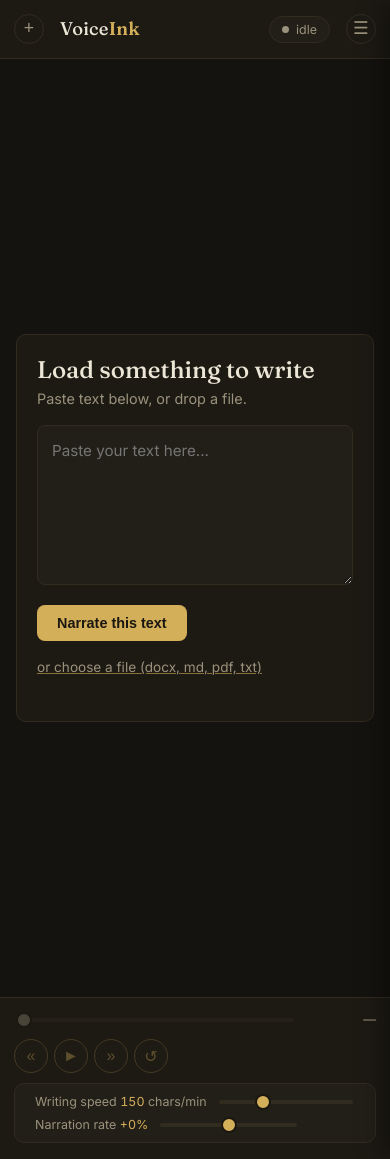
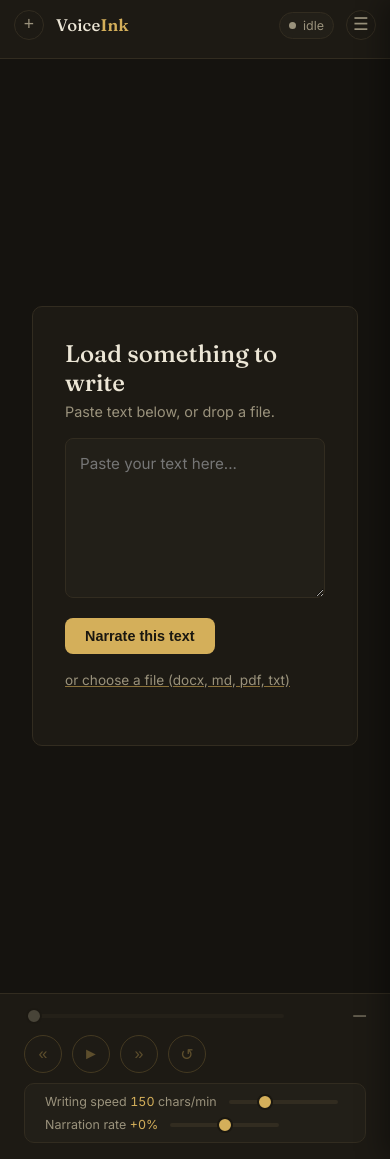
Before and after one commit to Krishiv00/voiceink, a Flask app: page / in a window 390 px wide. Run offline with Flask 3, Linux system fonts and the light colour scheme.

Commit message:
improved responsiveness

```diff
--- a/static/style.css
+++ b/static/style.css
@@ -26,6 +26,10 @@
   color: var(--text);
   font-family: var(--sans);
   overflow-x: hidden;
+}
+
+html {
+  scroll-padding-top: env(safe-area-inset-top, 0px);
 }
 
 body {
@@ -62,6 +66,7 @@
   flex-wrap: wrap;
   gap: 10px 16px;
   padding: 14px 24px;
+  padding-top: calc(14px + env(safe-area-inset-top, 0px));
   background: var(--bg-raised);
   border-bottom: 1px solid var(--border);
   flex-shrink: 0;
@@ -230,6 +235,7 @@
   align-items: center;
   justify-content: center;
   padding: 32px;
+  overflow-y: auto;
 }
 
 #input-card {
@@ -907,17 +913,69 @@
   color: var(--gold-bright);
 }
 
+@media (max-width: 860px) {
+  #text-display {
+    padding: 40px 8%;
+  }
+
+  #settings-panel {
+    gap: 8px 18px;
+  }
+
+  input[type="range"] {
+    max-width: 28vw;
+  }
+}
+
 @media (max-width: 640px) {
-  #top-bar,
-  #seek-row,
-  #control-row {
-    padding-left: 14px;
-    padding-right: 14px;
+  #top-bar {
+    padding: 10px 14px;
+    padding-top: calc(10px + env(safe-area-inset-top, 0px));
+    gap: 8px 12px;
+  }
+
+  #brand {
+    font-size: 1.05rem;
+  }
+
+  #source-label {
+    order: 10;
+    flex: 1 1 100%;
+    font-size: 0.78rem;
+  }
+
+  #buffer-indicator {
+    margin-left: auto;
+    padding: 5px 9px;
+    flex-shrink: 0;
+  }
+
+  #buffer-status {
+    max-width: 45vw;
+  }
+}
+
+@media (max-width: 300px) {
+  #buffer-status {
+    display: none;
+  }
+
+  #buffer-indicator {
+    padding: 5px 7px;
   }
 
   #text-display {
-    padding: 32px 6%;
-    font-size: 1.15rem;
+    padding: 28px 5.5%;
+    font-size: 1.08rem;
+    line-height: 1.85;
+  }
+
+  .block.heading.h1 {
+    font-size: 1.6em;
+  }
+
+  .block.heading.h2 {
+    font-size: 1.35em;
   }
 
   #input-area {
@@ -928,22 +986,165 @@
     padding: 20px;
   }
 
+  #input-card h1 {
+    font-size: 1.3rem;
+  }
+
+  #input-actions {
+    flex-direction: column;
+    align-items: stretch;
+    gap: 12px;
+  }
+
+  #btn-load-text {
+    width: 100%;
+    padding: 12px 20px;
+  }
+
+  #file-picker-label {
+    text-align: center;
+  }
+
+  #seek-row {
+    padding: 12px 14px 4px;
+    gap: 10px;
+  }
+
+  #progress-label {
+    min-width: 54px;
+    font-size: 0.75rem;
+  }
+
+  #control-row {
+    flex-direction: column;
+    align-items: stretch;
+    padding: 8px 14px 14px;
+    gap: 12px;
+  }
+
   #transport {
-    gap: 6px;
+    justify-content: center;
+    gap: 14px;
   }
 
   .transport-btn {
-    width: 34px;
-    height: 34px;
+    width: 40px;
+    height: 40px;
+    font-size: 1.05rem;
   }
 
   #settings-panel {
     margin-left: 0;
     width: 100%;
+    flex-direction: column;
+    align-items: stretch;
+    gap: 12px;
+    padding: 12px 14px;
+  }
+
+  .config-group {
+    width: 100%;
     justify-content: space-between;
   }
 
-  #buffer-status {
-    max-width: 120px;
+  .config-group-stacked {
+    width: 100%;
+  }
+
+  input[type="range"] {
+    width: 100%;
+    max-width: none;
+    flex: 1;
+  }
+
+  #control-dock {
+    padding-bottom: env(safe-area-inset-bottom, 0px);
+  }
+
+  #drop-overlay-text {
+    font-size: 1.4rem;
+    padding: 0 24px;
+    text-align: center;
   }
 }
+
+@media (max-width: 380px) {
+  #top-bar {
+    padding: 8px 10px;
+    padding-top: calc(8px + env(safe-area-inset-top, 0px));
+  }
+
+  #brand {
+    font-size: 0.95rem;
+  }
+
+  .icon-btn {
+    width: 28px;
+    height: 28px;
+    font-size: 1rem;
+  }
+
+  #text-display {
+    padding: 22px 4%;
+    font-size: 1rem;
+  }
+
+  #input-card {
+    padding: 16px;
+  }
+
+  .transport-btn {
+    width: 36px;
+    height: 36px;
+  }
+}
+
+@media (max-height: 480px) {
+  #input-area {
+    padding: 16px;
+    align-items: flex-start;
+  }
+
+  #input-card {
+    padding: 18px 24px;
+  }
+
+  #input-card h1 {
+    font-size: 1.15rem;
+    margin-bottom: 4px;
+  }
+
+  .hint {
+    margin-bottom: 10px;
+    font-size: 0.82rem;
+  }
+
+  #paste-box {
+    min-height: 80px;
+  }
+
+  #input-actions {
+    margin-top: 10px;
+  }
+}
+
+@media (hover: none) and (pointer: coarse) {
+  .icon-btn {
+    width: 36px;
+    height: 36px;
+  }
+
+  input[type="range"]::-webkit-slider-thumb {
+    width: 20px;
+    height: 20px;
+  }
+
+  input[type="range"]::-moz-range-thumb {
+    width: 20px;
+    height: 20px;
+  }
+
+  .pill-btn {
+    padding: 9px 18px;
+  }
+}
--- a/templates/index.html
+++ b/templates/index.html
@@ -2,7 +2,7 @@
 <html lang="en">
 <head>
 <meta charset="UTF-8">
-<meta name="viewport" content="width=device-width, initial-scale=1">
+<meta name="viewport" content="width=device-width, initial-scale=1, viewport-fit=cover">
 <title>VoiceInk</title>
 <link rel="preconnect" href="https://fonts.googleapis.com">
 <link rel="preconnect" href="https://fonts.gstatic.com" crossorigin>
```
